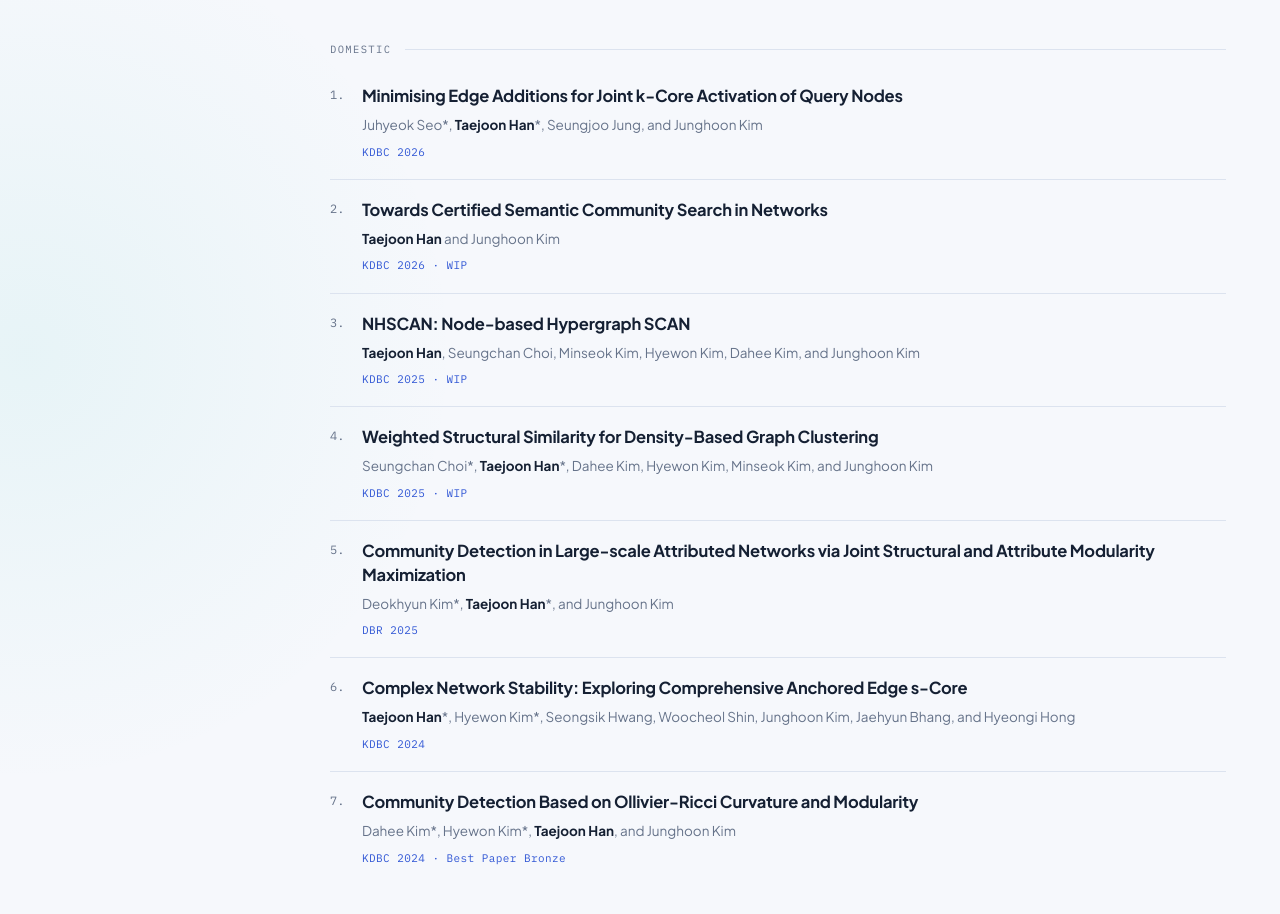
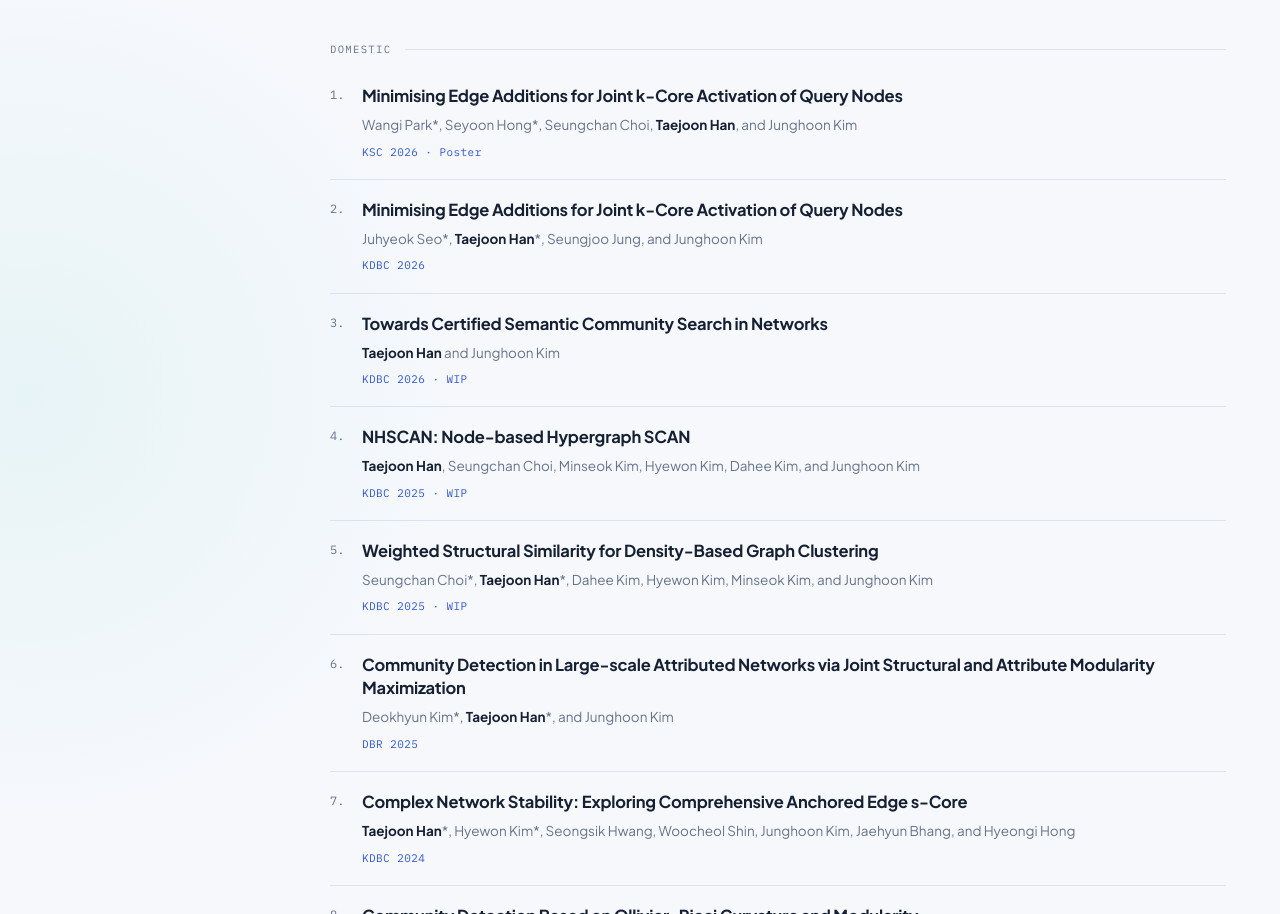
Before and after one commit to tjhantj/tjhantj.github.io, a plain HTML site: page index.html in a window 1280 px wide. Shown: the part 1886-2800 px from the top of the page. Drawn offline with Linux system fonts and the light colour scheme.

Commit message:
Add publication details for Wangi Park and Juhyeok Seo

```diff
--- a/index.html
+++ b/index.html
@@ -307,6 +307,11 @@ footer{border-top:1px solid var(--line);padding:32px 0 50px;color:var(--muted);f
         <div class="pub-grid">
           <article class="pub-card">
             <h3 class="ptitle">Minimising Edge Additions for Joint k-Core Activation of Query Nodes</h3>
+            <p class="authors">Wangi Park*, Seyoon Hong*, Seungchan Choi, <b>Taejoon Han</b>, and Junghoon Kim</p>
+            <p class="pub-meta"><span class="venue">KSC 2026 · Poster</span></p>
+          </article>
+          <article class="pub-card">
+            <h3 class="ptitle">Minimising Edge Additions for Joint k-Core Activation of Query Nodes</h3>
             <p class="authors">Juhyeok Seo*, <b>Taejoon Han</b>*, Seungjoo Jung, and Junghoon Kim</p>
             <p class="pub-meta"><span class="venue">KDBC 2026</span></p>
           </article>
```
